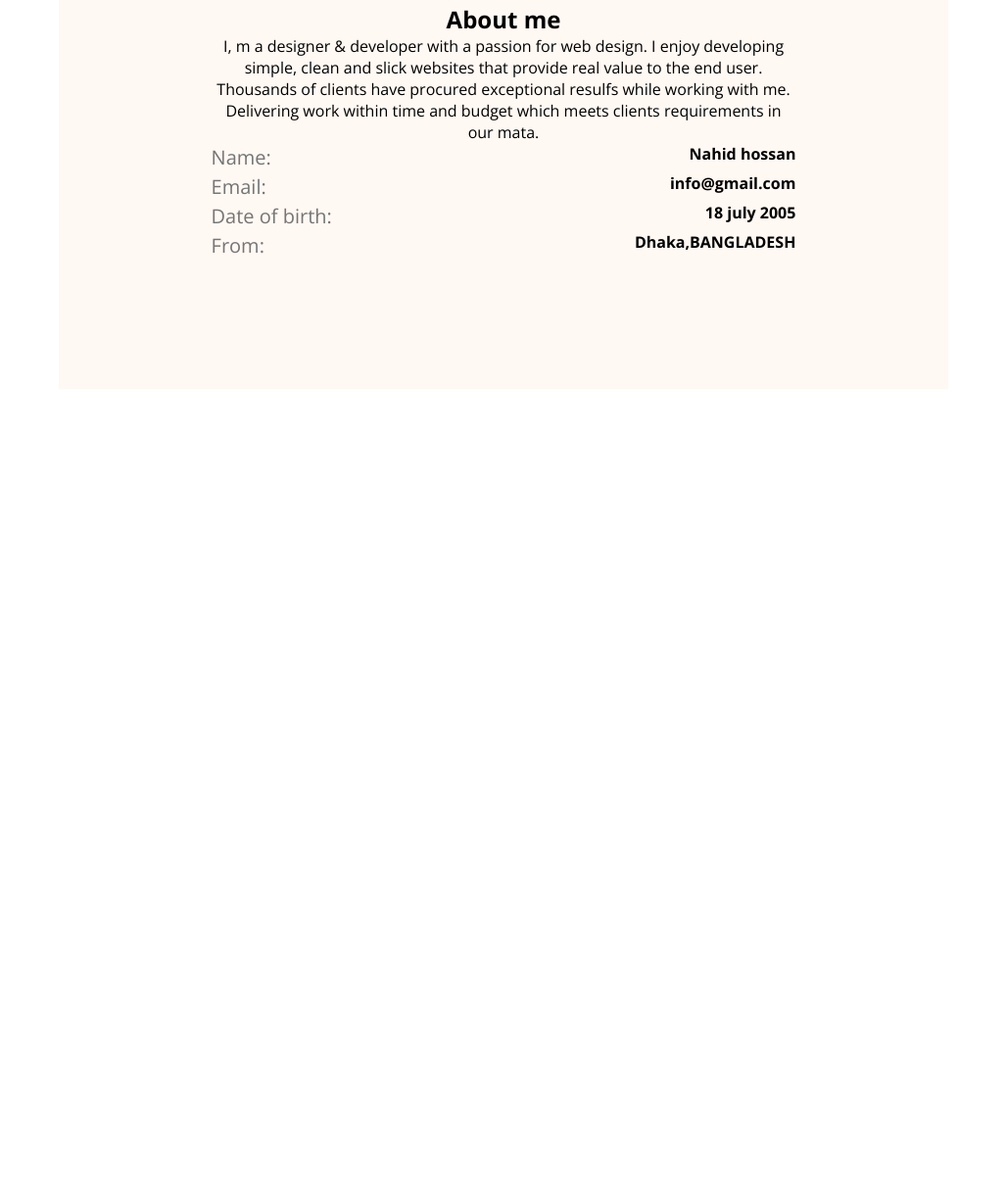
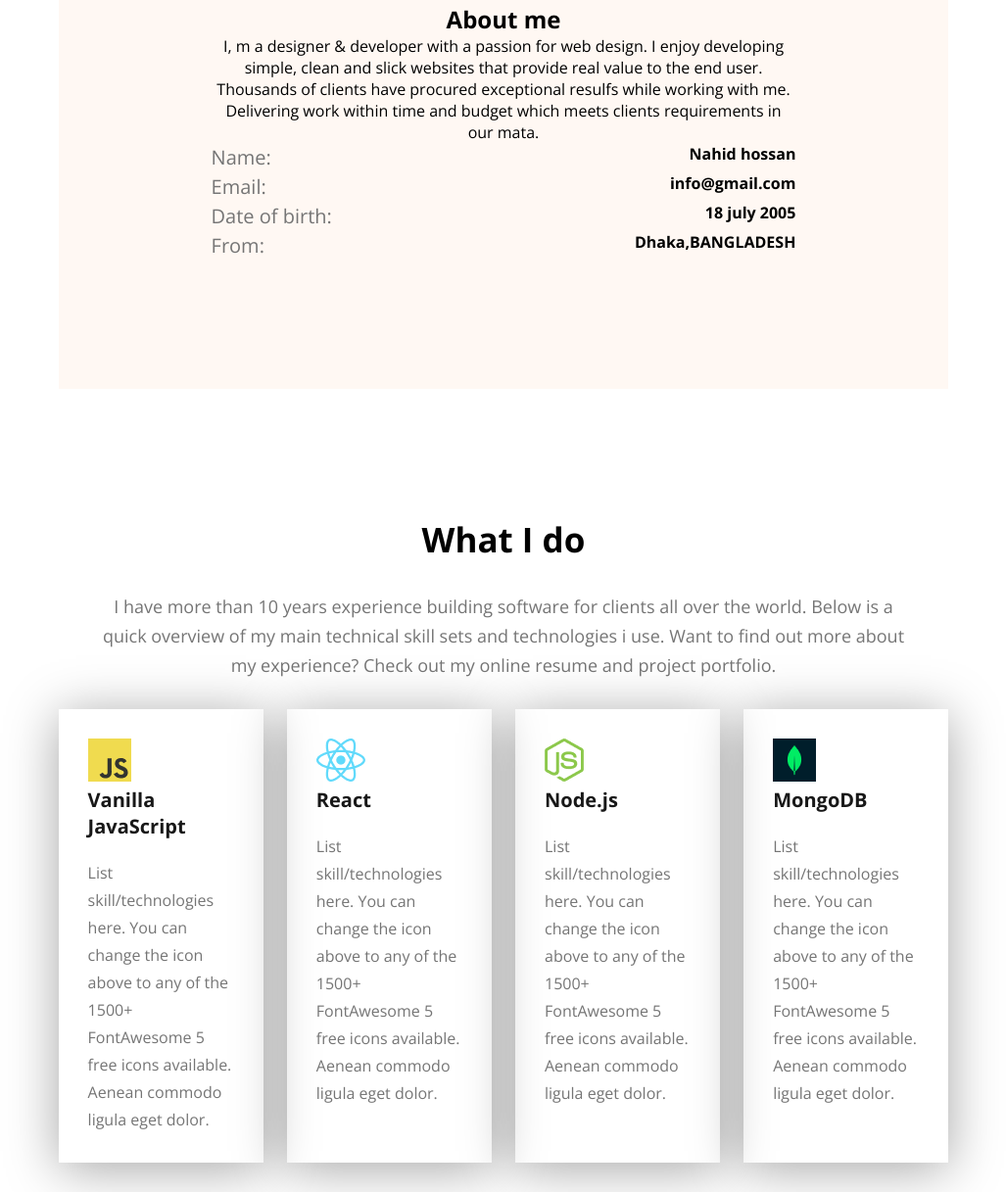
Before and after one commit to nahidhossan699-code/my-frist-project, a plain HTML site: page index.html in a window 1280 px wide. Shown: the part 1050-2267 px from the top of the page at 98% size, without its empty margins (126-1153 px from the left). Before the commit the page ends 1447 px from the top, so only its background shows below. Drawn offline with nearby package versions, Linux system fonts and the light colour scheme.

Commit message:
skills divison is ok

```diff
--- a/index.html
+++ b/index.html
@@ -60,5 +60,35 @@
         </div>
          </div>
     </section>
+    <section id="skills">
+        <div class="skills-container">
+            <div class="section-heading">
+                <h2>What I do</h2>
+                <p>I have more than 10 years experience building software for clients all over the world. Below is a quick overview of my main technical skill sets and technologies i use. Want to find out more about my experience? Check out my online resume and project portfolio.</p>
+            </div>
+            <div class="skill-box">
+                <div class="skill-card">
+                    <img src="images/icons/js.png" alt="">
+                    <h3>Vanilla JavaScript</h3>
+                    <p>List skill/technologies here. You can change the icon above to any of the 1500+ FontAwesome 5 free icons available. Aenean commodo ligula eget dolor.</p>
+                </div>
+                <div class="skill-card">
+                    <img src="images/icons/react.png" alt="">
+                    <h3>React</h3>
+                    <p>List skill/technologies here. You can change the icon above to any of the 1500+ FontAwesome 5 free icons available. Aenean commodo ligula eget dolor.</p>
+                </div>
+                <div class="skill-card">
+                    <img src="images/icons/nodejs.png" alt="">
+                    <h3>Node.js</h3>
+                    <p>List skill/technologies here. You can change the icon above to any of the 1500+ FontAwesome 5 free icons available. Aenean commodo ligula eget dolor.</p>
+                </div>
+                <div class="skill-card">
+                    <img src="images/icons/mongo.png" alt="">
+                    <h3>MongoDB</h3>
+                    <p>List skill/technologies here. You can change the icon above to any of the 1500+ FontAwesome 5 free icons available. Aenean commodo ligula eget dolor.</p>
+                </div>
+            </div>
+        </div>
+    </section>
 </body>
 </html>
--- a/styles/protfolio.css
+++ b/styles/protfolio.css
@@ -29,6 +29,7 @@
 .section-heading{
     max-width: 827px;
     text-align: center;
+    margin: 0 auto;
 }
 .section-heading h2{
     font-size: 35px;
@@ -125,3 +126,38 @@
 line-height: 30px;
 color:#757575
 }
+#skills{
+    padding-top: 130px;
+
+}
+#skills .skills-container{
+    width: 71%;
+    max-width: 1140px;
+    margin: 0 auto;
+}
+#skills .skills-container .skill-box{
+    display: flex;
+    gap: 24px;
+}
+.skill-box .skill-card{
+    padding: 30px;
+    max-width: 267px;
+    box-shadow: 0 6px 50px 0 #0000005b;
+
+}
+.skill-card{
+    max-width: 44px;
+    margin-bottom: 30px;
+}
+.skill-card h3{
+    font-size: 20px;
+    color:#181818;
+    margin-bottom: 20px;
+
+}
+.skill-card p{
+    font-size: 16px;
+    color:#757575;
+    line-height: 28px;
+
+}
```
